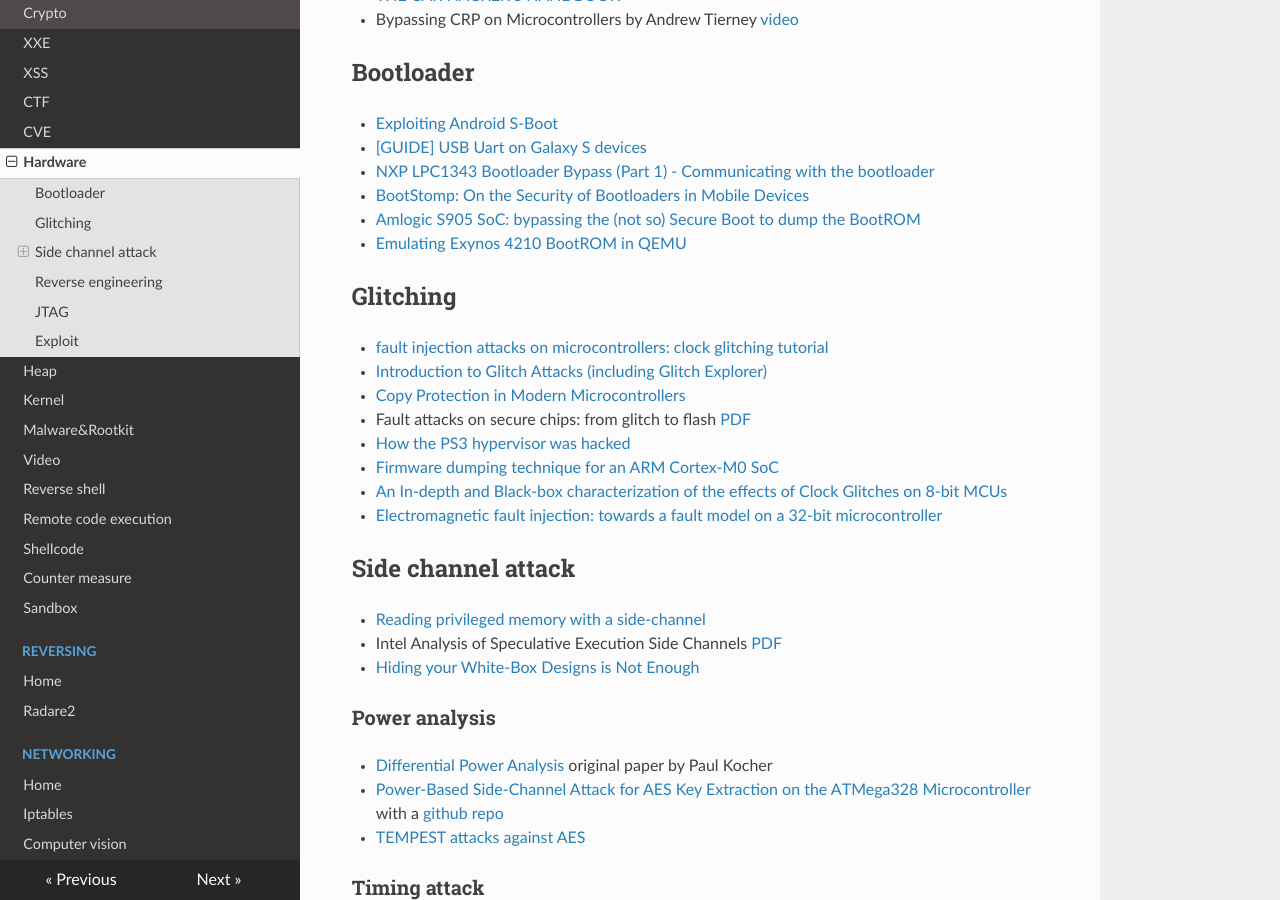
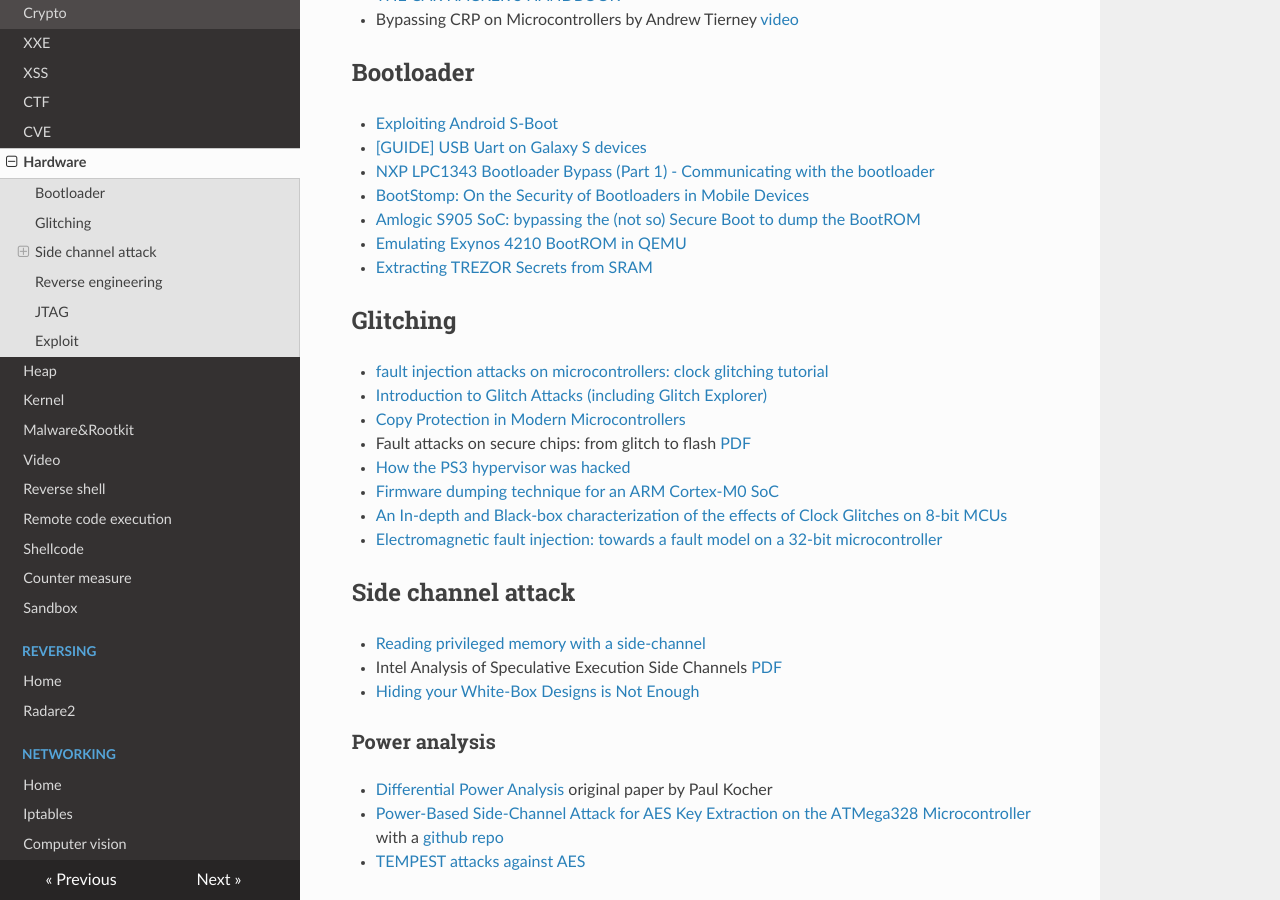
Before and after one commit to gipi/low-level, an MkDocs documentation site: the page built from docs/security/hardware.md, in a window 1280 px wide and 900 px high, scrolled down 560 px. Built offline with MkDocs 1.6.1, drawn with Linux system fonts in a browser that asks for light colours; nearby versions of some CDN libraries; old or Windows-style settings are respelled for this version of MkDocs.

Commit message:
Update hardware.md

```diff
--- a/docs/security/hardware.md
+++ b/docs/security/hardware.md
@@ -26,6 +26,7 @@
  - [BootStomp: On the Security of Bootloaders in Mobile Devices](http://cs.ucsb.edu/~yanick/publications/2017_sec_bootstomp.pdf)
  - [Amlogic S905 SoC: bypassing the (not so) Secure Boot to dump the BootROM](http://www.fredericb.info/2016/10/amlogic-s905-soc-bypassing-not-so.html)
  - [Emulating Exynos 4210 BootROM in QEMU](https://www.fredericb.info/2018/03/emulating-exynos-4210-bootrom-in-qemu.html)
+ - [Extracting TREZOR Secrets from SRAM](https://saleemrashid.com/2017/08/17/extracting-trezor-secrets-sram/)
 
 ## Glitching
 
```
